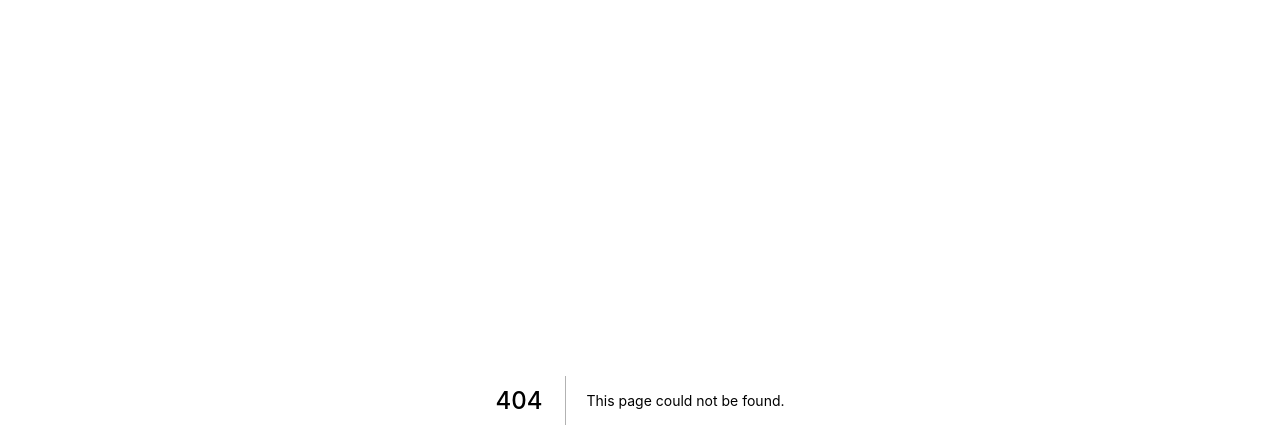
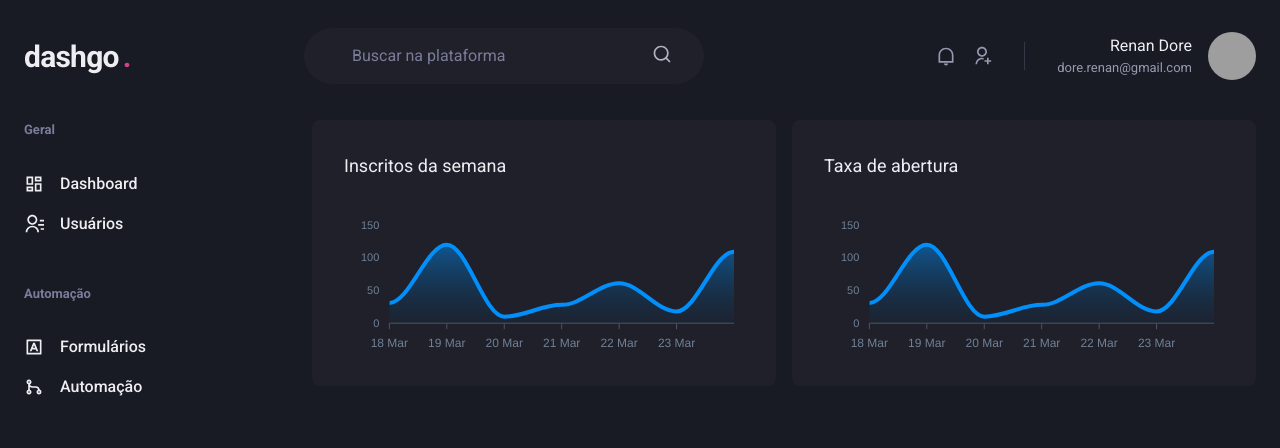
Before and after one commit to RenanDore/dashgo, a Next.js app: page /dashboard in a window 1280 px wide. Before the commit this address had no page. Shown: the top 448 px of the page. Built offline with nearby package versions, Linux system fonts and the light colour scheme; grey boxes are pictures that could not be loaded.

Commit message:
Criando a pagina de Dashboard

```diff
--- /dev/null
+++ b/src/pages/dashboard.tsx
@@ -0,0 +1,92 @@
+import { Box, Flex, SimpleGrid, Text, theme } from "@chakra-ui/react";
+import { Header } from "../components/Header";
+import { Sidebar } from "../components/Sidebar";
+import dynamic from "next/dynamic";
+import { ApexOptions } from "apexcharts";
+
+const Chart = dynamic(() => import("react-apexcharts"), {
+  ssr: false,
+});
+
+const options: ApexOptions = {
+  chart: {
+    toolbar: {
+      show: false,
+    },
+    zoom: {
+      enabled: false,
+    },
+    foreColor: theme.colors.gray[500],
+  },
+  grid: {
+    show: false,
+  },
+  dataLabels: {
+    enabled: false,
+  },
+  tooltip: {
+    enabled: false,
+  },
+  xaxis: {
+    type: "datetime",
+    axisBorder: {
+      color: theme.colors.gray[600],
+    },
+    axisTicks: {
+      color: theme.colors.gray[600],
+    },
+    categories: [
+      "2021-03-18T00:00:00.000z",
+      "2021-03-19T00:00:00.000z",
+      "2021-03-20T00:00:00.000z",
+      "2021-03-21T00:00:00.000z",
+      "2021-03-22T00:00:00.000z",
+      "2021-03-23T00:00:00.000z",
+      "2021-03-24T00:00:00.000z",
+    ],
+  },
+  fill: {
+    opacity: 0.3,
+    type: "gradient",
+    gradient: {
+      shade: "dark",
+      opacityFrom: 0.7,
+      opacityTo: 0.3,
+    },
+  },
+};
+
+const series = [{ name: "series1", data: [31, 120, 10, 28, 61, 18, 109] }];
+
+export default function Dashboard() {
+  return (
+    <Flex direction="column" h="100vh" /* 100vh é a altura toda da tela */>
+      <Header />
+
+      <Flex w="100%" my="6" maxW={1480} mx="auto" px="6">
+        <Sidebar />
+
+        <SimpleGrid
+          flex="1"
+          gap="4"
+          minChildWidth="320px"
+          alignItems="flex-start"
+        >
+          <Box p="8" bg="gray.800" borderRadius={8} pb="4">
+            <Text fontSize="lg" mb="4">
+              Inscritos da semana
+            </Text>
+            <Chart options={options} series={series} type="area" height={160} />
+          </Box>
+
+          <Box p="8" bg="gray.800" borderRadius={8} pb="4">
+            <Text fontSize="lg" mb="4">
+              Taxa de abertura
+            </Text>
+            <Chart options={options} series={series} type="area" height={160} />
+          </Box>
+        </SimpleGrid>
+      </Flex>
+    </Flex>
+  );
+}
```
